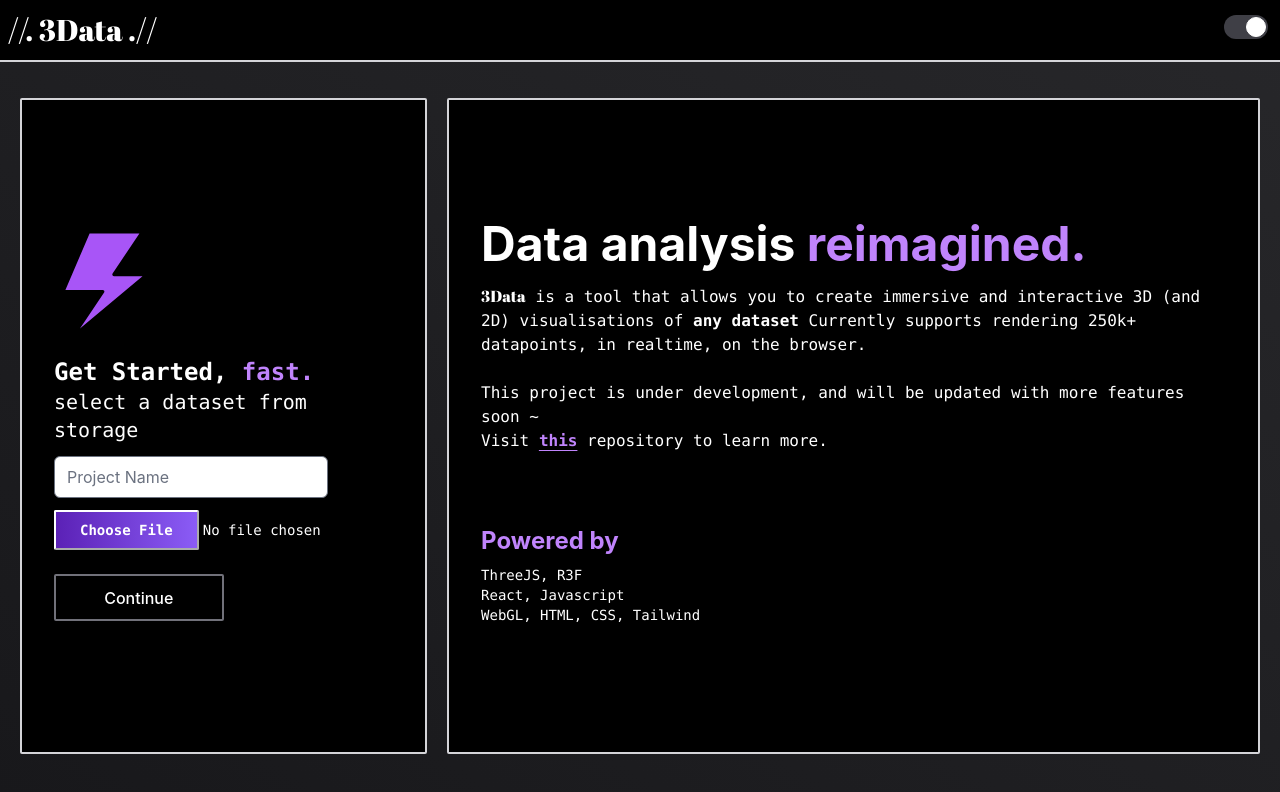
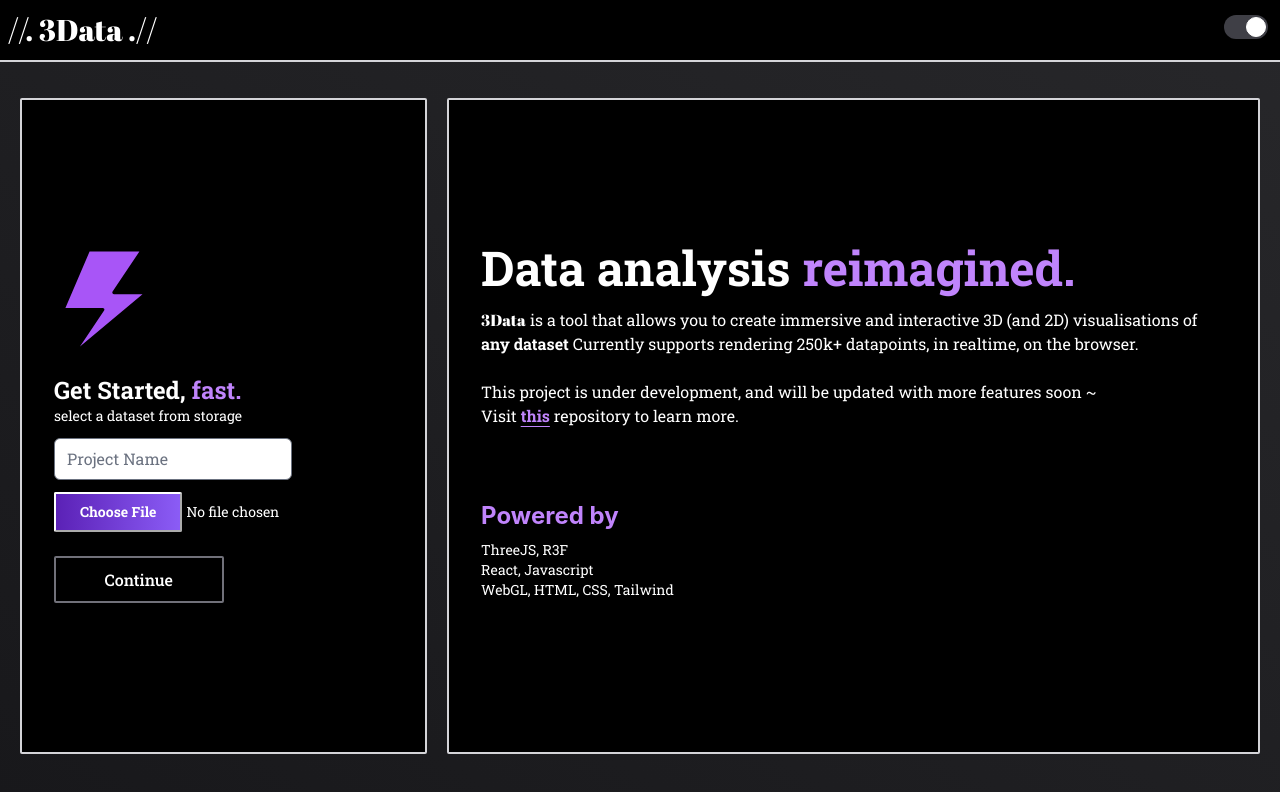
Before and after one commit to PrateekTh/data-3D, a React (Vite) app in the folder Context-Theme/: page / in a window 1280 px wide. Shown: the top 792 px of the page. Built offline with nearby package versions, Linux system fonts and the light colour scheme.

Commit message:
UI Updates, Added global base font

```diff
--- a/Context-Theme/src/components/Alert.jsx
+++ b/Context-Theme/src/components/Alert.jsx
@@ -2,7 +2,7 @@
     // console.log("Got alert:" , alert)
     if(alert) {
         return (
-    <div className='absolute p-3 px-4 my-2 bg-inherit font-semibold text-purple-500 text-sm font-mono border-2
+    <div className='absolute p-3 px-4 my-2 bg-inherit font-semibold text-purple-500 text-sm font-base border-2
     border-purple-500 dark:text-purple-400 dark:border-purple-400'>
         <p>{alert}</p>
     </div> )
--- a/Context-Theme/src/components/Card.jsx
+++ b/Context-Theme/src/components/Card.jsx
@@ -80,7 +80,7 @@
                         </span>
                     </div>
                     <span className="basis-1/6 text-right inputLabel text-md font-bold">Type</span>
-                    <select name="val" className="w-1/3 text-zinc-800 text-xs rounded-md bg-inherit dark:text-white font-mono" value={plotType} onChange={(e)=>setPlotType(e.target.value)}>
+                    <select name="val" className="w-1/3 text-zinc-800 text-xs rounded-md bg-inherit dark:text-white font-base" value={plotType} onChange={(e)=>setPlotType(e.target.value)}>
                         <option value="" className="text-black"> None </option>
                         <option value="scatter" className="text-black"> Scatter</option>
                         <option value="discrete" className="text-black"> Distribution</option>
--- a/Context-Theme/src/components/Controller.jsx
+++ b/Context-Theme/src/components/Controller.jsx
@@ -12,7 +12,7 @@
             return <HomogenousController dataset={dataset} setViewportData={setViewportData} />
         default:
             return (
-                <div className=" flex-col space-y-4 text-zinc-800 text-md font-mono p-6 text-left dark:text-white">
+                <div className=" flex-col space-y-4 text-zinc-800 text-md font-base p-6 text-left dark:text-white">
                     <div className="text-xl font-bold text-zinc-700 dark:text-zinc-400"> Select a plot type to continue.</div>
 
                     <div>
--- a/Context-Theme/src/components/Header.jsx
+++ b/Context-Theme/src/components/Header.jsx
@@ -22,7 +22,8 @@
         <div ref={headerRef} className="flex flex-wrap head-container">
             <div className="w-full head">
                 <div className="p-2 flex xl:mb-4 bg-white border-0 border-b-2 border-zinc-400 dark:border-zinc-300 dark:bg-black">
-                    <h1 className='main-head font-mono text-3xl py-1'>//. 3Data .//</h1>
+                    <h1 className='main-head text-3xl py-1 select-none cursor-pointer'
+                    onClick={()=> window.open(window.location.hostname,"_self")}>//. 3Data .//</h1>
                     <div className="w-full max-w-10 ml-auto mr-2 my-auto"><ThemeBtn /></div>
                 </div>
             </div>
--- a/Context-Theme/src/components/PointDetails.jsx
+++ b/Context-Theme/src/components/PointDetails.jsx
@@ -30,7 +30,7 @@
 
     return ( <>
         {pointData &&
-        <div className='absolute block p-3 z-40 select-none max-h-96 font-mono border-l border-purple-500 text-xl text-left w-2/5 xl:w-1/5  overflow-y-scroll overflow-x-hidden no-scrollbar'>
+        <div className='absolute block p-3 z-40 select-none max-h-96 font-base border-l border-purple-500 text-xl text-left w-2/5 xl:w-1/5  overflow-y-scroll overflow-x-hidden no-scrollbar'>
             <div className='' >
                 <span className='font-bold text-purple-500 dark:text-purple-400' > Selection </span>
                 <span className='text-xs cursor-pointer duration-200 hover:text-purple-500 dark:hover:text-purple-400 ' onClick={onCopyRecord}> copy ⧉</span>
@@ -38,7 +38,7 @@
             </div>
             <div className='text-xs'>
             {dataset.columns.map((d, i) => (
-                <div className="dark:text-zinc-500 text-zinc-500 font-mono" value={i} key={i}> {d}:
+                <div className="dark:text-zinc-500 text-zinc-500 font-base" value={i} key={i}> {d}:
                     <span className='text-zinc-700 cursor-pointer font-semibold hover:text-purple-500 dark:hover:text-purple-400 dark:text-zinc-300' onClick={()=>onCopyField(i)}>
                         {pointData.values[0][i]}
                     </span>
--- a/Context-Theme/src/components/SelectCard.jsx
+++ b/Context-Theme/src/components/SelectCard.jsx
@@ -88,14 +88,14 @@
                         <path d="M50.1,61.6c0.3-0.5,0.4-1.2,0.1-1.8c-0.3-0.6-0.9-0.9-1.6-0.9H11.4L35.6,2.5h49.8l-26.8,40c-0.3,0.5-0.4,1.2-0.1,1.8  c0.3,0.6,0.9,0.9,1.6,0.9h28.4L26,97.5L50.1,61.6z"/>
                     </svg>
                 </div>
-                <span className='appear-y text-2xl font-mono font-bold'>Get Started, <span className='text-purple-600 dark:text-purple-400'>fast.</span></span><br/>
-                <div className='appear-y text-xl font-mono'>select a dataset from storage</div>
-                <input className= 'appear-y rounded-md my-3 dark:text-zinc-700'
+                <span className='appear-y text-2xl font-base font-bold'>Get Started, <span className='text-purple-600 dark:text-purple-400'>fast.</span></span><br/>
+                <div className='appear-y text-sm font-base'>select a dataset from storage</div>
+                <input className= 'appear-y font-base rounded-md my-3 dark:text-zinc-700'
                 type='text' value={projectName}
                 onChange={(e) => {setProjectName(e.target.value)}}
                 placeholder='Project Name'/> <br/>
 
-                <input className='appear-y text-sm font-mono outline-none focus:outline-none file:py-2 file:px-6 file:rounded-sm file:border-2
+                <input className='appear-y text-sm font-base outline-none focus:outline-none file:py-2 file:px-6 file:rounded-sm file:border-2
                 file:border-white file:text-md file:font-bold  file:text-white
                 file:bg-gradient-to-r file:from-violet-800 file:to-violet-500
                 hover:file:cursor-pointer hover:file:from-violet-800 hover:file:to-violet-800'
@@ -110,10 +110,10 @@
 
             <div className='main-right lg:w-2/3 h-full border-zinc-400 border-2 content-center text-left rounded-sm p-6 xl:p-8 bg-white dark:bg-black dark:border-zinc-300'>
                 <div>
-                    <div className='font-bold text-5xl duration-300 hover:drop-shadow-[0_0.1px_3.1px_#A855F7]'>
+                    <div className='font-bold font-base text-5xl duration-300 hover:drop-shadow-[0_0.1px_3.1px_#A855F7]'>
                         Data analysis <span className='text-purple-600 dark:text-purple-400'>reimagined.</span>
                     </div>
-                    <div className='font-mono text-md py-4'>
+                    <div className='font-base text-md py-4'>
                         <span className='appear-x main-head text-md'>3Data</span> <span className='appear-x'>is a tool that allows you to create immersive and interactive 3D (and 2D) visualisations of </span><span className='appear-x font-bold'>any dataset</span>
                         <span className='appear-x'> Currently supports rendering 250k+ datapoints, in realtime, on the browser.</span><br/><br/>
 
@@ -126,7 +126,7 @@
                     <div className='text-lg appear-y'>
                         <span className='font-bold text-2xl text-purple-600 dark:text-purple-400'>Powered by </span>
                     </div>
-                    <div className='font-mono text-sm py-2'>
+                    <div className='font-base text-sm py-2'>
                         <ul>
                             <li className='appear-y'>ThreeJS, R3F </li>
                             <li className='appear-y'>React, Javascript </li>
--- a/Context-Theme/src/components/controllers/HomogenousController.jsx
+++ b/Context-Theme/src/components/controllers/HomogenousController.jsx
@@ -16,7 +16,7 @@
 
     }
     if(dataset.index) return ( <>
-        <div className="flex-col space-y-2 text-md p-4 text-left font-mono">
+        <div className="flex-col space-y-2 text-md p-4 text-left font-base">
             <div className="text-xl font-bold text-purple-600 dark:text-purple-400 mb-2"> Homogenous Plot</div>
             <div className="text-md font-bold text-zinc-700 dark:text-zinc-400"> This plot type will be added soon!</div>
             <div className=' text-zinc-800 dark:text-white'>
--- a/Context-Theme/src/components/visualisation/CameraControls.jsx
+++ b/Context-Theme/src/components/visualisation/CameraControls.jsx
@@ -6,7 +6,7 @@
 
     return (
         <div className='absolute -ml-20 flex flex-col gap-2 z-40'>
-            <span className='font-mono font-bold text-purple-500'> Snap View </span>
+            <span className='font-base font-bold text-purple-500'> Snap View </span>
             <button className="bg-white dark:bg-black" onClick={()=> onUpdateCamera([80, 80, 175],  [80, 80, 0])}> X-Y </button>
             <button className="bg-white dark:bg-black" onClick={()=> onUpdateCamera([175, 80, 80],  [0, 80, 80])}> Y-Z </button>
             <button className="bg-white dark:bg-black" onClick={()=> onUpdateCamera([80, 175, 80],  [80, 0, 80])}> Z-X </button>
--- a/Context-Theme/src/index.css
+++ b/Context-Theme/src/index.css
@@ -1,4 +1,5 @@
 @import url("https://fonts.googleapis.com/css2?family=Abril+Fatface&display=swap");
+@import url('https://fonts.googleapis.com/css2?family=Roboto+Slab:wght@100..900&display=swap');
 
 @tailwind base;
 @tailwind components;
@@ -16,6 +17,10 @@
   font-family: "Abril Fatface";
 }
 
+.font-base {
+  font-family: "Roboto Slab", serif;
+}
+
 .viewport-container {
   height: 72vh;
 }
@@ -31,7 +36,7 @@
   padding: 0.6em 1.2em;
   font-size: 1em;
   font-weight: 500;
-  font-family: inherit;
+  font-family: "Roboto Slab", serif;
   background-color: #1a1a1a;
   cursor: pointer;
   transition: border-color 0.25s;
```
Also changed, not shown: Context-Theme/src/components/controllers/DiscreteController.jsx (+4 -4 lines), Context-Theme/src/components/controllers/ScatterController.jsx (+12 -12 lines).
